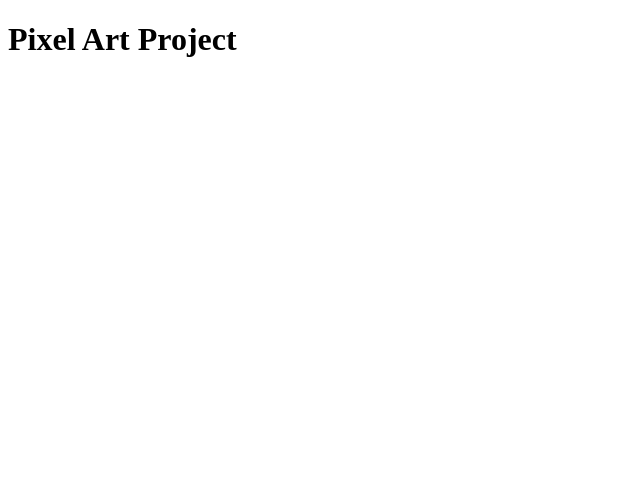
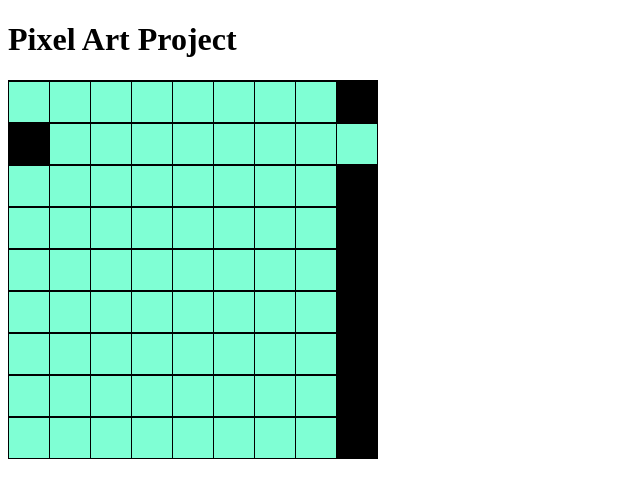
Before and after one commit to RCHS-Programming/unit4-ch1-pixelart-buba9997, a plain HTML site: page resources/index.html in a window 1280 px wide. Shown: the whole page, without its empty margins (0-640 px from the left). Drawn offline with Linux system fonts and the light colour scheme.

Commit message:
added code to ceat table

```diff
--- a/resources/index.html
+++ b/resources/index.html
@@ -7,5 +7,100 @@
 </head>
 <body>
 <h1>Pixel Art Project</h1>
+<div id="art">
+
+
+	<div class="row"></div>
+		<div class="pixel"></div>
+		<div class="pixel"></div>
+		<div class="pixel"></div>
+		<div class="pixel"></div>
+		<div class="pixel"></div>
+		<div class="pixel"></div>
+		<div class="pixel"></div>
+		<div class="pixel"></div>
+
+	<div class="row"></div>
+		 0
+		<div class="pixel"></div>
+		<div class="pixel"></div>
+		<div class="pixel"></div>
+		<div class="pixel"></div>
+		<div class="pixel"></div>
+		<div class="pixel"></div>
+		<div class="pixel"></div>
+		<div class="pixel"></div>
+
+<div class="row"></div>
+		<div class="pixel"></div>
+		<div class="pixel"></div>
+		<div class="pixel"></div>
+		<div class="pixel"></div>
+		<div class="pixel"></div>
+		<div class="pixel"></div>
+		<div class="pixel"></div>
+		<div class="pixel"></div>
+
+	<div class="row"></div>
+		<div class="pixel"></div>
+		<div class="pixel"></div>
+		<div class="pixel"></div>
+		<div class="pixel"></div>
+		<div class="pixel"></div>
+		<div class="pixel"></div>
+		<div class="pixel"></div>
+		<div class="pixel"></div>
+
+	<div class="row"></div>
+		<div class="pixel"></div>
+		<div class="pixel"></div>
+		<div class="pixel"></div>
+		<div class="pixel"></div>
+		<div class="pixel"></div>
+		<div class="pixel"></div>
+		<div class="pixel"></div>
+		<div class="pixel"></div>
+
+	<div class="row"></div>
+		<div class="pixel"></div>
+		<div class="pixel"></div>
+		<div class="pixel"></div>
+		<div class="pixel"></div>
+		<div class="pixel"></div>
+		<div class="pixel"></div>
+		<div class="pixel"></div>
+		<div class="pixel"></div>
+
+	<div class="row"></div>
+		<div class="pixel"></div>
+		<div class="pixel"></div>
+		<div class="pixel"></div>
+		<div class="pixel"></div>
+		<div class="pixel"></div>
+		<div class="pixel"></div>
+		<div class="pixel"></div>
+		<div class="pixel"></div>
+
+	<div class="row"></div>
+		<div class="pixel"></div>
+		<div class="pixel"></div>
+		<div class="pixel"></div>
+		<div class="pixel"></div>
+		<div class="pixel"></div>
+		<div class="pixel"></div>
+		<div class="pixel"></div>
+		<div class="pixel"></div>
+
+	<div class="row"></div>
+		<div class="pixel"></div>
+		<div class="pixel"></div>
+		<div class="pixel"></div>
+		<div class="pixel"></div>
+		<div class="pixel"></div>
+		<div class="pixel"></div>
+		<div class="pixel"></div>
+		<div class="pixel"></div>
+	</div>
+</div>
 </body>
 </html>
--- a/resources/style.css
+++ b/resources/style.css
@@ -0,0 +1,15 @@
+ #art {
+display: table;
+border-spacing: 1px;
+background-color: black;
+border: 5px soild black;
+ }
+ .row {
+     display:table-row;
+ }
+ .pixel{
+     display: table-cell;
+     background-color: aquamarine;
+     width: 40px;
+     height: 40px;
+ }
```
